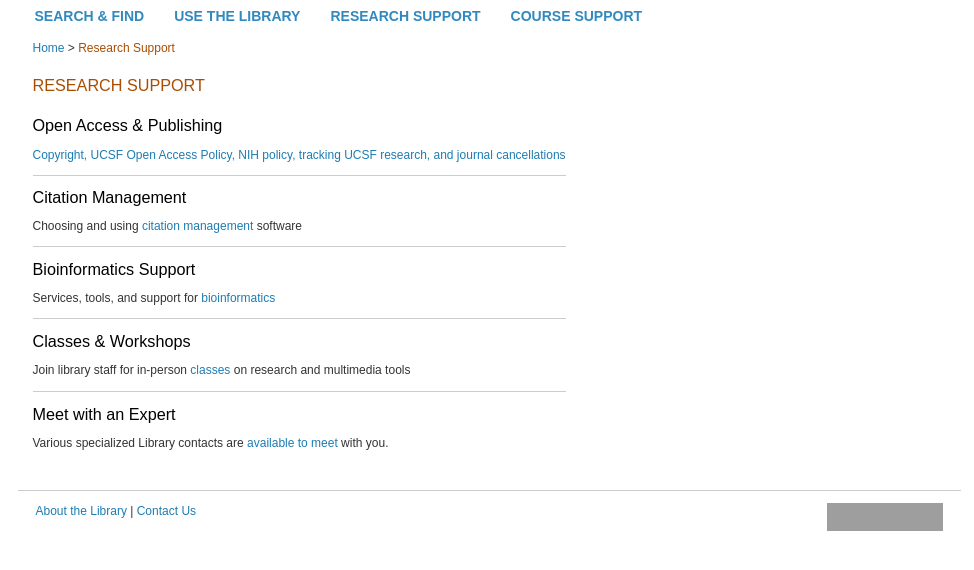
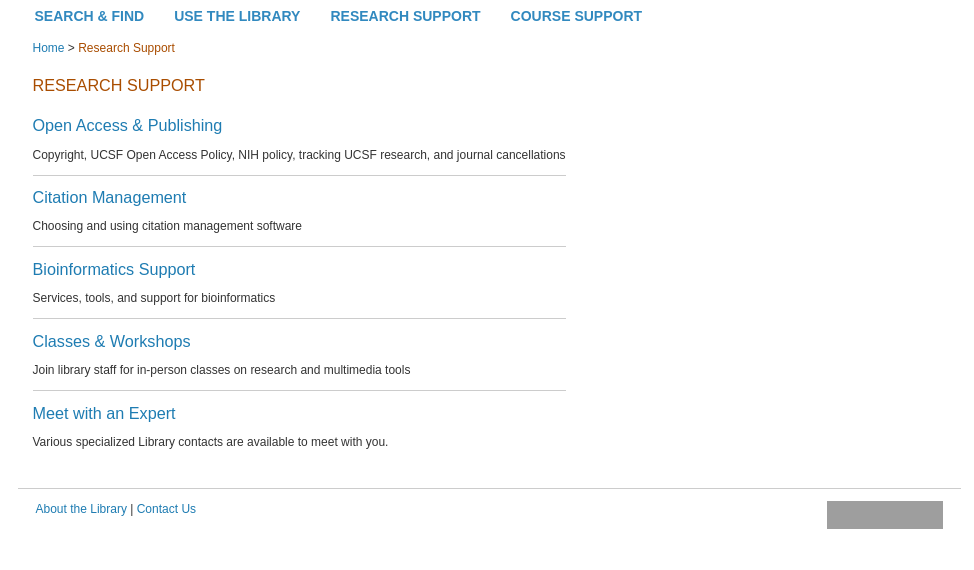
Before and after one commit to ucsf-ckm/library-menus, a Jekyll site: the page built from research/index.html, in a window 1280 px wide, cut to the strip 124-932 px from the top of the page. Shown: the top 570 px of the strip, without its empty margins (151-1125 px from the left). Built offline with Jekyll 4.4.1, drawn with Linux system fonts in a browser that asks for light colours; grey boxes are pictures that could not be loaded.

Commit message:
edit to make headings links

```diff
--- a/research/index.html
+++ b/research/index.html
@@ -17,45 +17,45 @@
               <div class="content-area clear-block">
                 <div class="panel-pane  first">
                   <div class="block-inner">
-                    <h2 class="title"><span>Open Access &amp; Publishing</span></h2>
+                    <h2 class="title"><span><a href="/services/scholpub" >Open Access &amp; Publishing</a></span></h2>
                     <div class="content">
-                      <p><a href="/services/scholpub" >Copyright, UCSF Open Access Policy, NIH policy, tracking UCSF research, and journal cancellations</a></p>
+                      <p>Copyright, UCSF Open Access Policy, NIH policy, tracking UCSF research, and journal cancellations</p>
                     </div>
                   </div>
                 </div>
                 <div class="panel-region-separator"></div>
                 <div class="panel-pane">
                   <div class="block-inner">
-                    <h2 class="title"><span>Citation Management</span></h2>
+                    <h2 class="title"><span><a href="/help/citemgmt">Citation Management</a></span></h2>
                     <div class="content">
-                      <p>Choosing and using <a href="/help/citemgmt">citation management</a> software</p>
+                      <p>Choosing and using citation management software</p>
                     </div>
                   </div>
                 </div>
                 <div class="panel-region-separator"></div>
                 <div class="panel-pane">
                   <div class="block-inner">
-                    <h2 class="title"><span>Bioinformatics Support</span></h2>
+                    <h2 class="title"><span><a href="/bioinformatics">Bioinformatics Support</a></span></h2>
                     <div class="content">
-                      <p>Services, tools, and support for <a href="/bioinformatics">bioinformatics</a></p>
+                      <p>Services, tools, and support for bioinformatics</p>
                     </div>
                   </div>
                 </div>
                 <div class="panel-region-separator"></div>
                 <div class="panel-pane">
                   <div class="block-inner">
-                    <h2 class="title"><span>Classes &amp; Workshops</span></h2>
+                    <h2 class="title"><span><a href="/help/classes">Classes &amp; Workshops</a></span></h2>
                     <div class="content">
-                      <p><span style="font-size: 12px; line-height: 15.984375px;">Join library staff for in-person <a href="/help/classes">classes</a> on research and multimedia tools</span></p>
+                      <p><span>Join library staff for in-person classes on research and multimedia tools</span></p>
                     </div>
                   </div>
 
                   <div class="panel-region-separator"></div>
                   <div class="panel-pane">
                     <div class="block-inner">
-                      <h2 class="title"><span>Meet with an Expert</span></h2>
+                      <h2 class="title"><span><a href="/help/consulting">Meet with an Expert</a></span></h2>
                       <div class="content">
-                        <p><span style="font-size: 12px; line-height: 15.984375px;">Various specialized Library contacts are <a href="/help/consulting">available to meet</a> with you.</span></p>
+                        <p><span>Various specialized Library contacts are available to meet with you.</span></p>
                       </div>
                     </div>
                   </div>
```
